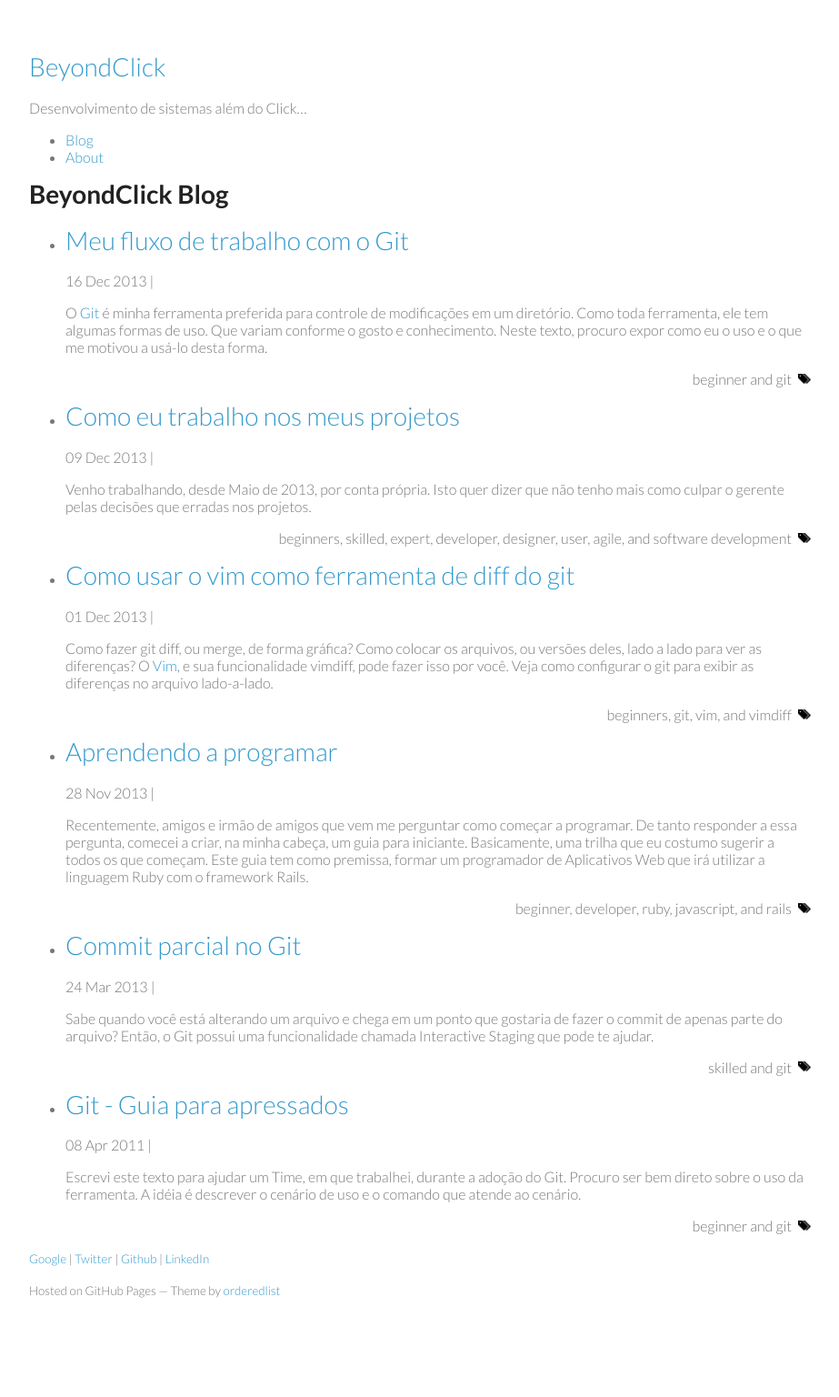
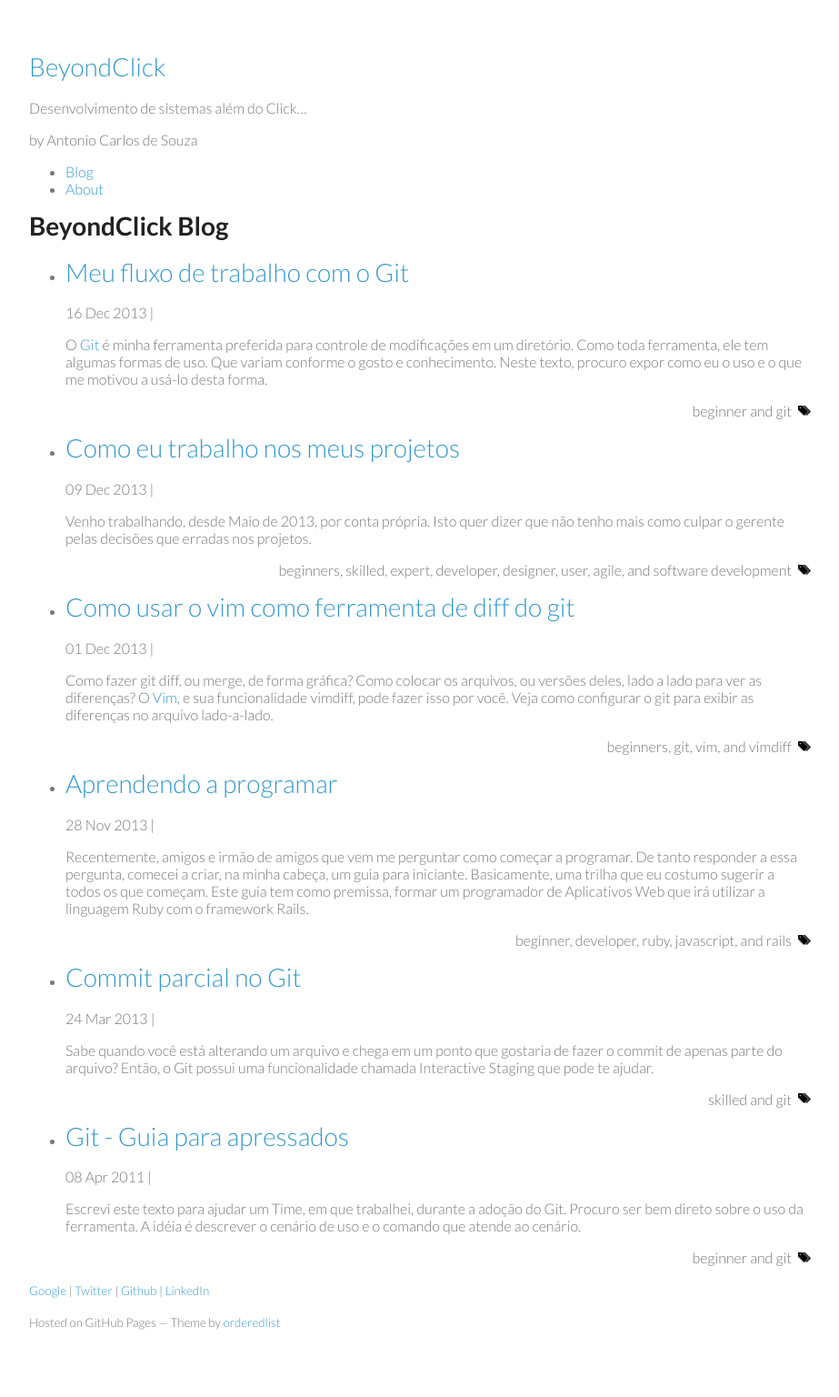
Before and after one commit to acdesouza/acdesouza.github.io, a Jekyll site: the page built from index.html, in a window 1280 px wide. Shown: the whole page at 91% size, without its empty margins (178-1101 px from the left). Built offline with Jekyll 4.4.1, drawn with Linux system fonts in a browser that asks for light colours; Markdown is read by kramdown in place of the engine named in the settings; comment, search, counter and statistics services are not loaded; before the commit the page ends 1501 px from its top, so only the background shows below that.

Commit message:
Add author markup.

```diff
--- a/_layouts/home.html
+++ b/_layouts/home.html
@@ -6,6 +6,9 @@ stylesheets:
 <header>
   <h1><a href="{{ site.url }}/">BeyondClick</a></h1>
   <p>Desenvolvimento de sistemas além do Click…</p>
+  <p itemscope itemtype="http://schema.org/Person">
+    by <span itemprop="name">Antonio Carlos de Souza</span>
+  </p>
   <nav>
     <ul>
       <li><a href="{{ site.url }}/">Blog</a></li>
```
